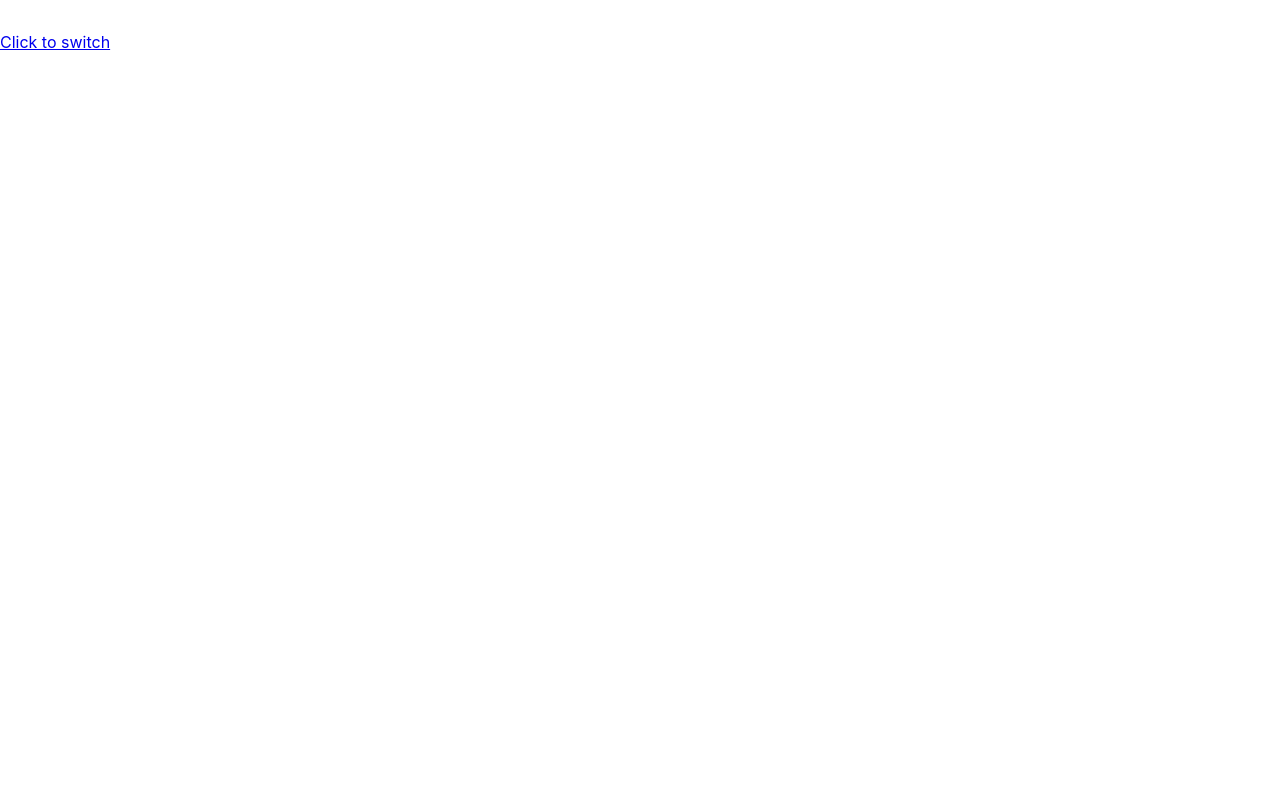
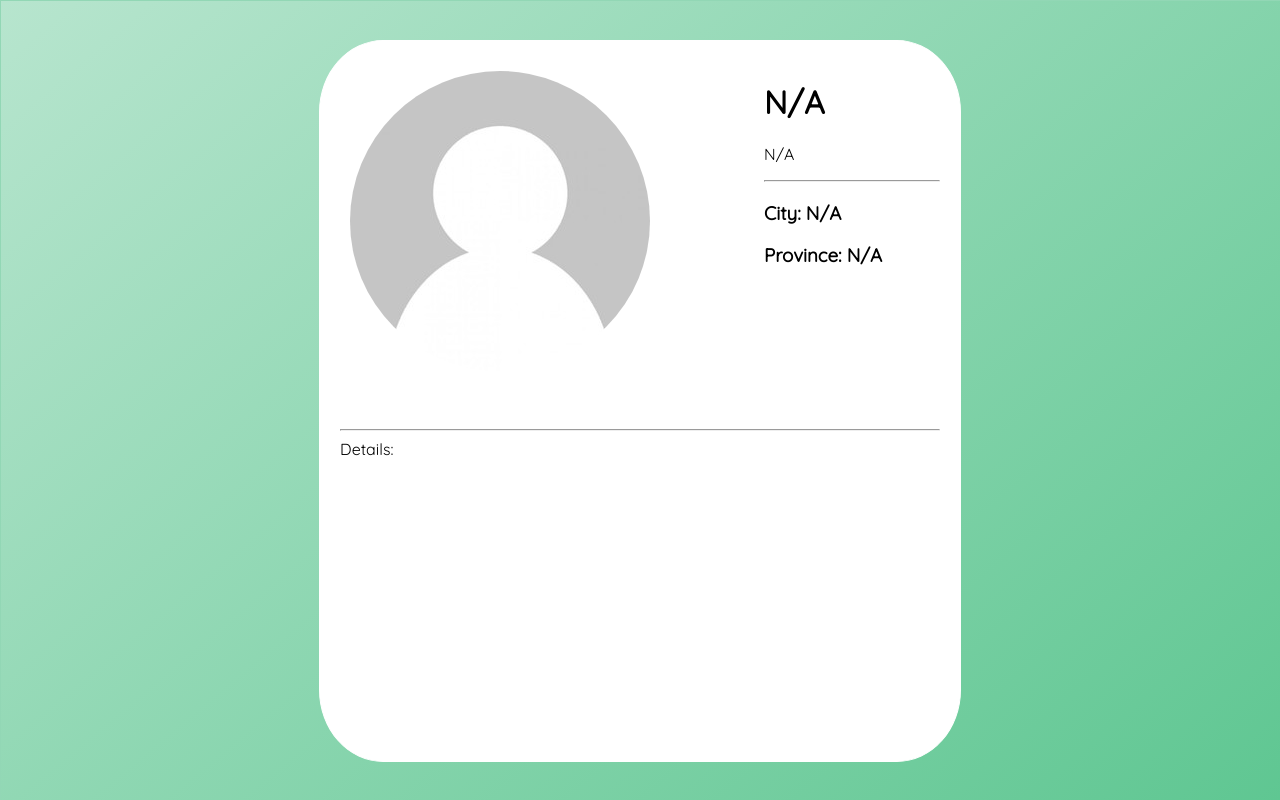
Before and after one commit to Anle101/Photo_Album, a React (Create React App) app in the folder client/: page /profile in a window 1280 px wide. Shown: the top 800 px of the page. Built offline with nearby package versions, Linux system fonts and the light colour scheme.

Commit message:
Backend now interacting with frontend properly, begun work on profile page

```diff
--- a/client/public/index.html
+++ b/client/public/index.html
@@ -9,8 +9,9 @@
       name="description"
       content="A personal image uploading website."
     />
-
-
+    <link rel="preconnect" href="https://fonts.googleapis.com">
+    <link rel="preconnect" href="https://fonts.gstatic.com" crossorigin>
+    <link href="https://fonts.googleapis.com/css2?family=Quicksand&display=swap" rel="stylesheet">
     <link rel="manifest" href="%PUBLIC_URL%/manifest.json" />
 
     <title>teaCup</title>
--- a/client/src/App.css
+++ b/client/src/App.css
@@ -1,5 +1,6 @@
 * {
   overflow: hidden;
+  font-family: 'Quicksand', sans-serif;
 }
 .App {
   text-align: center;
--- a/client/src/components/Login.js
+++ b/client/src/components/Login.js
@@ -9,6 +9,7 @@ import { GlobalContext } from '../context/GlobalContext';
 function Login() {
 
     const {setCurrentProfile} = useContext(GlobalContext);
+    const {CurrentProfile} = useContext(GlobalContext);
 
     const [LoginUser, setLoginUser] = useState('');
     const [LoginPassword, setLoginPassword] = useState('');
@@ -21,8 +22,10 @@ function Login() {
             }
         }).then((response) => {
 
-            console.log(response.data[0]);
+
             setCurrentProfile(response.data[0]);
+
+            console.log(CurrentProfile);
         });
 
     }
--- a/client/src/components/Profile.css
+++ b/client/src/components/Profile.css
@@ -0,0 +1,48 @@
+.profile {
+    display:flex;
+    flex-direction:column;
+    justify-content: center;
+}
+.profile-picture {
+    align-self:flex-start;
+    margin: 30px;
+    object-fit: cover;
+    width: 300px;
+    height:300px;
+    border-radius: 50%;
+}
+.pwall {
+    position: absolute;
+    width: 100vw;
+    height: 150vh;
+    border: 1px solid #92D7B5;
+    background: linear-gradient(140deg, #B7E5CE, #4CC085);
+    background-repeat: no-repeat;
+    z-index: 0;
+}
+.user-info {
+    align-self: center;
+    vertical-align: middle;
+    display:flex;
+    flex-direction:column;
+    margin: 40px;
+    width: 50vw;
+    height: 90vh;
+    border: 1px solid #fff;
+    border-radius: 10%;
+    background-color: #fff;
+    z-index:1;
+}
+
+.top-info {
+    display:flex;
+    flex-direction: row;
+    gap:10%;
+}
+.bottom-info {
+    margin: 20px;
+}
+.basic-info {
+    flex: 1;
+    margin: 20px;
+}
--- a/client/src/components/Profile.js
+++ b/client/src/components/Profile.js
@@ -1,18 +1,40 @@
-import React, {useEffect, useContext} from 'react';
+import React, {useEffect, useContext, useState} from 'react';
 import {Link} from 'react-router-dom';
 import {motion} from 'framer-motion';
-import Axios from 'axios';
+import './Profile.css';
+
 import { GlobalContext } from '../context/GlobalContext';
 
 function Profile() {
 
-    const CurrentProfile = useContext(GlobalContext);
+    const {CurrentProfile} = useContext(GlobalContext);
 
     console.log(CurrentProfile);
     return (
-        <motion.div initial={{opacity:0}} animate={{ opacity: 1}} exit = {{opacity:0}}>
-           <p>{CurrentProfile.email}</p>
-            <Link to="/login">Click to switch</Link>
+        <motion.div initial={{y:-1000}} animate = {{ y: 0}} exit = {{y:-1000}} className="profile">
+
+            <div className="background">
+                <motion.div className="pwall"></motion.div>
+            </div>
+           <motion.div className="user-info">
+                <div className="top-info">
+                    <img src={(CurrentProfile.profile_picture!= null)? process.env.PUBLIC_URL + CurrentProfile.profile_picture:  process.env.PUBLIC_URL + "images/blank.jpg"} alt="Profile Picture" className = "profile-picture"></img>
+                    <div className = "basic-info">
+                        <h1 className = "user-attribute"> {(CurrentProfile.name != null)? CurrentProfile.name : "N/A"}</h1>
+                        <p className = "user-attribute">{(CurrentProfile.email != null)? CurrentProfile.email : "N/A"}</p>
+                        <hr />
+                        <h3 className = "user-attribute">City: {(CurrentProfile.city != null)? CurrentProfile.city : "N/A"}</h3>
+                        <h3 className = "user-attribute">Province: {(CurrentProfile.province!= null)? CurrentProfile.province : "N/A"}</h3>
+
+                    </div>
+                </div>
+
+                <div className = "bottom-info">
+                <hr />
+                    Details: {CurrentProfile.details}
+                </div>
+           </motion.div>
+
         </motion.div>
     )
 }
--- a/client/src/components/Register.css
+++ b/client/src/components/Register.css
@@ -67,8 +67,8 @@
 }
 
 .registerbutton:hover {
-    background-color:#FF4E8A;
-    border: 1px solid #CC3E6E;
+    background-color:#00CDCD;
+    border: 1px solid #C0FFF4;
     color:#fff;
 }
 
```
Also changed, not shown: client/public/images/blank.jpg (added), 1 other file (tests, documents, lock files or other folders).
